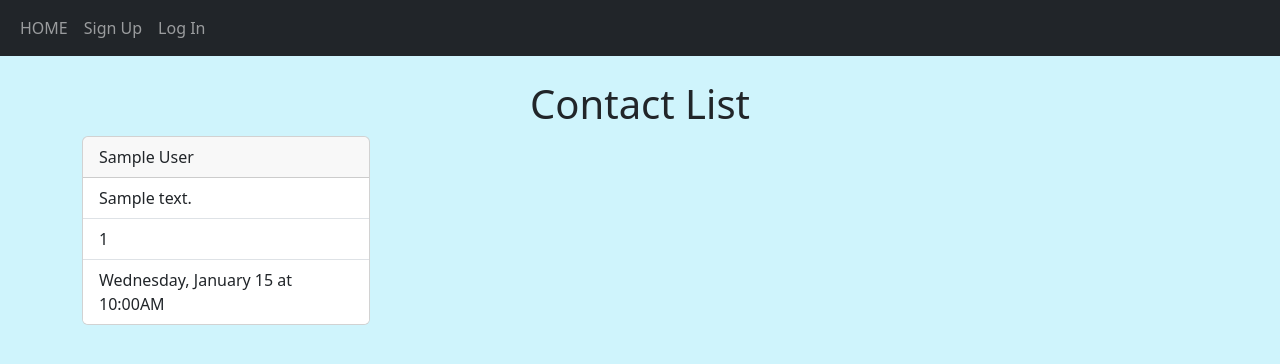
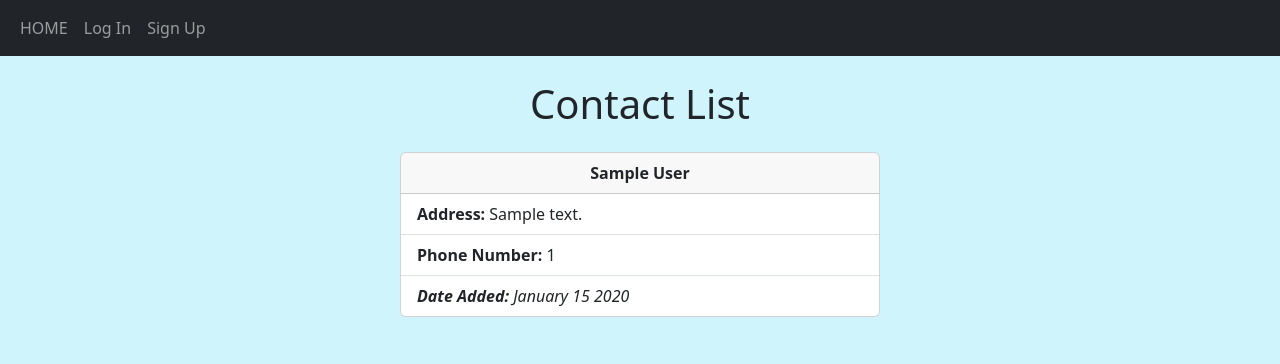
Before and after one commit to TyMiller13/w6_address_book, a Flask app: template app/templates/contacts.html in a window 1280 px wide. Shown: the top 364 px of the page. Run offline with Flask 3, Linux system fonts and the light colour scheme; the template is opened without the code that fills it: values that come from a table or form of the project are taken from there, others are empty; tables that the repository leaves empty hold one stand-in row (values such as "Sample post"); some libraries are stand-ins or nearby versions.

Commit message:
added a contacts list that only works when user is logged in and made changes to navbar

```diff
--- a/app/routes.py
+++ b/app/routes.py
@@ -9,6 +9,10 @@ from app.models import User, Address
 def index():
     return render_template('index.html')
 
+@app.route('/contacts')
+def contacts():
+    address = Address.query.all()
+    return render_template('contacts.html', address=address)
 
 @app.route('/signup', methods=["GET", "POST"])
 def signup():
--- a/app/templates/contacts.html
+++ b/app/templates/contacts.html
@@ -4,16 +4,16 @@
 
 {% block content %}
 <h1 class="text-center"> Contact List </h1>
-    {% for contact in address %}
-    <div class="card" style="width: 18rem;">
-        <div class="card-header">
-            {{contact.first_name}} {{contact.last_name}}
+ {% for contact in address %}
+    <div class="card my-4 mx-auto" style="width: 30rem;">
+        <div class="card-header text-center">
+            <strong>{{ contact.first_name }} {{ contact.last_name }}</strong>
         </div>
         <ul class="list-group list-group-flush">
-            <li class="list-group-item">{{contact.address}}</li>
-            <li class="list-group-item">{{contact.phone_number}}</li>
-            <li class="list-group-item">{{ contact.date_created.strftime('%A, %B %d at %I:%M%p') }}</li>
+            <li class="list-group-item"><strong>Address:</strong> {{ contact.address }}</li>
+            <li class="list-group-item"><strong>Phone Number:</strong> {{ contact.phone_number }}</li>
+            <li class="list-group-item"> <cite> <strong>Date Added:</strong> {{ contact.date_created.strftime('%B %d %Y') }} </cite></li>
         </ul>
     </div>
-    {% endfor %}
+ {% endfor %}
 {% endblock content %}
--- a/app/templates/nav.html
+++ b/app/templates/nav.html
@@ -8,15 +8,15 @@
         <div class="navbar-nav">
             <!-- <a class="nav-link" href="{{ url_for('index')}}">HOME</a> -->
             {% if current_user.is_authenticated %}
-            <a class="navbar-brand" href="/contacts"><i class="fa-regular fa-address-book"></i>Contacts</a>
+            <a class="navbar-brand" href="{{ url_for('contacts') }}"><i class="fa-regular fa-address-book"></i>Contacts</a>
             <a class="nav-link" href="{{ url_for('index')}}">HOME</a>
             <a class="nav-link" href="{{ url_for('address') }}">New Contact</a>
             <a class="nav-link" href="{{ url_for('logout') }}">Log Out</a>
 
             {% else %}
             <a class="nav-link" href="{{ url_for('index')}}">HOME</a>
+            <a class="nav-link" href="{{ url_for('login') }}">Log In</a>
             <a class="nav-link" href="{{ url_for('signup') }}">Sign Up</a>
-            <a class="nav-link" href="{{ url_for('login') }}">Log In</a>
             {% endif %}
         </div>
         </div>
```
